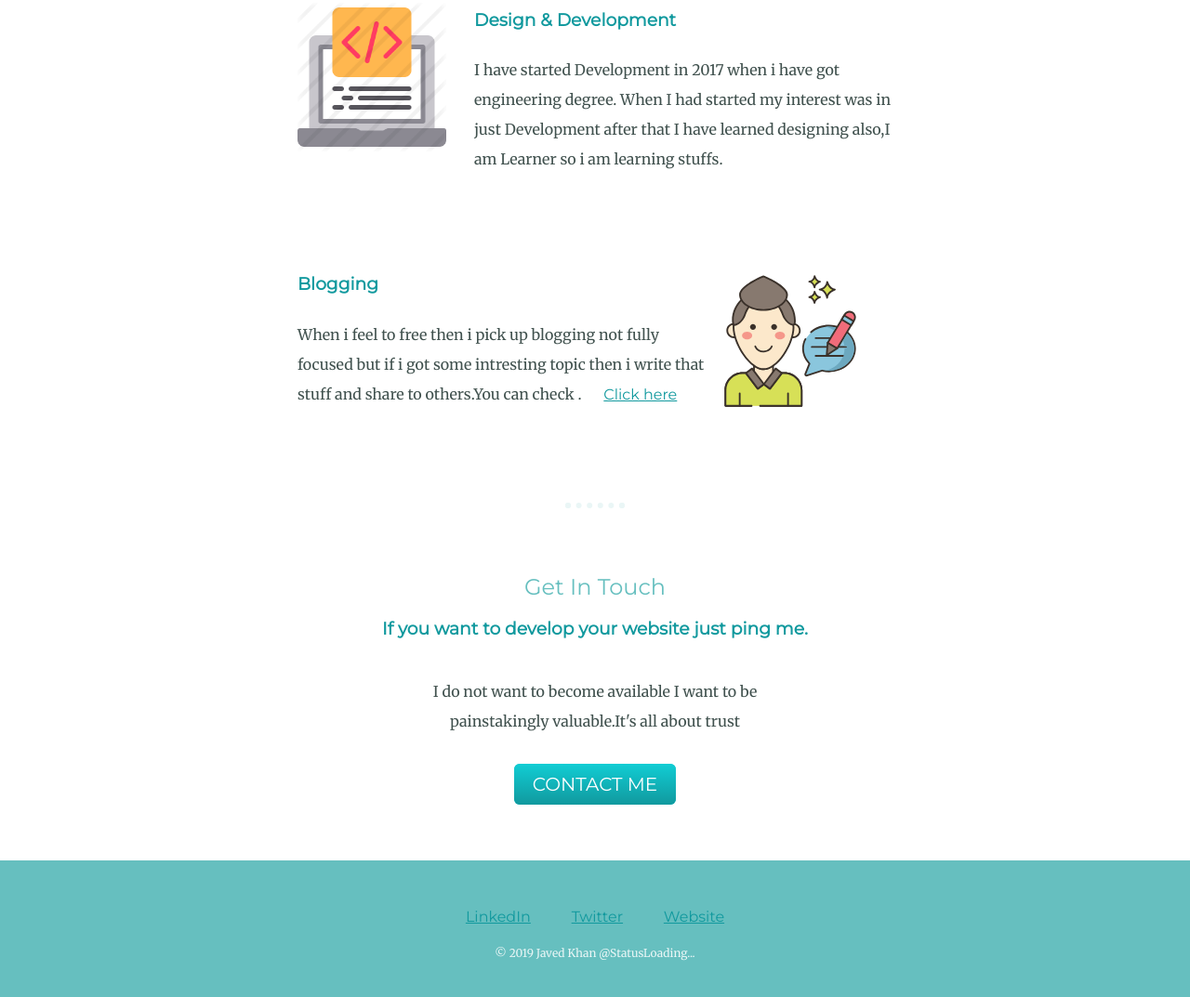
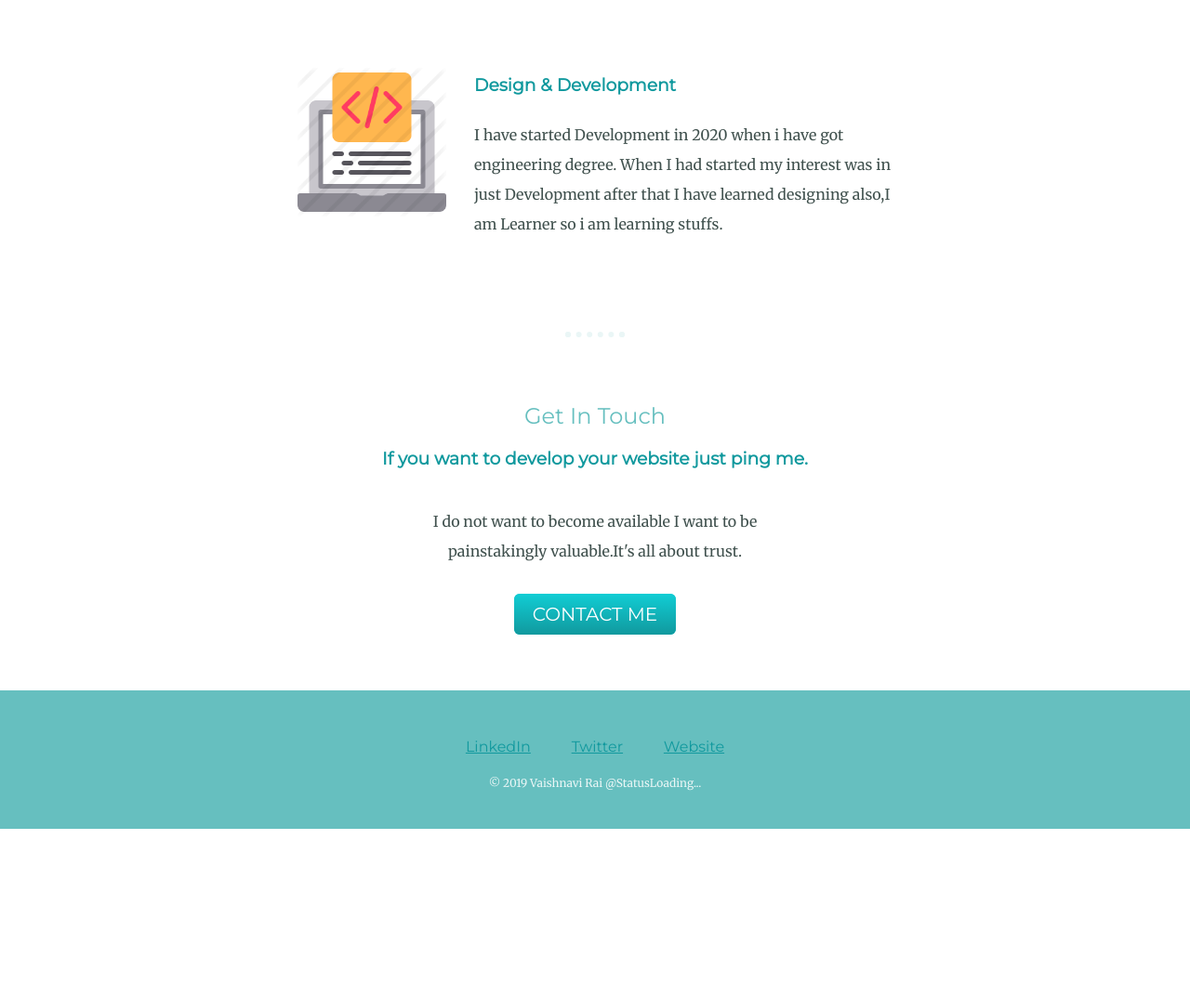
Before and after one commit to javedkhan-cyber/javedpersonal, a plain HTML site: page mysite/index.html in a window 1280 px wide. Shown: the part 1421-2494 px from the top of the page at 93% size. After the commit the page ends 2313 px from the top, so only its background shows below. Drawn offline with Linux system fonts and the light colour scheme.

Commit message:
first commit

```diff
--- a/mysite/index.html
+++ b/mysite/index.html
@@ -2,14 +2,14 @@
 <html lang="en" dir="ltr">
   <head>
     <meta charset="utf-8">
-    <title>javed khan</title>
+    <title>Vaishnavi Rai</title>
     <link rel="stylesheet" href="css/style.css">
 <link href="https://fonts.googleapis.com/css?family=Merriweather|Montserrat|Sacramento&display=swap" rel="stylesheet">
   </head>
   <body>
 <div class="top-container">
-  <img class="top-cloud" src="images/mobile.svg" alt=""><span>+91-8896740084</span>
-  <h1> I'm Javed Khan</h1>
+  <img class="top-cloud" src="images/mobile.svg" alt=""><span>+91-7355645891</span>
+  <h1> I'm Vaishnavi Rai</h1>
   <h3>a Developer</h3>
 <img src="images/land.svg" alt="">
 
@@ -26,20 +26,16 @@
     <div class="skill-row">
       <img class="skill-image" src="images/skill.png" alt="">
       <h3>Design & Development</h3>
-      <p>I have started Development in 2017 when i have got engineering degree. When I had started my interest was in just Development after that I have learned designing also,I am Learner so i am learning stuffs.</p>
+      <p>I have started Development in 2020 when i have got engineering degree. When I had started my interest was in just Development after that I have learned designing also,I am Learner so i am learning stuffs.</p>
     </div>
-    <div class="skill-row">
-      <img class="blogger" src="images/blogger.svg" alt="">
-      <h3>Blogging</h3>
-      <p>When i feel to free then i pick up blogging not fully focused but if i got some intresting topic then i write that stuff and share to others.You can check .  <a href="https://techjblog.blogspot.com">Click here</a></p>
-    </div>
+
   </div>
   <hr>
   <div class="contact-me">
     <h2>Get In Touch</h2>
     <h3>If you want to develop your website just ping me.</h3>
-    <p class="msg">I do not want to become available I want to be painstakingly valuable.It's all about trust</p>
-    <a class="btn" href="mailto:javedkhan1802@email.com">CONTACT ME</a>
+    <p class="msg">I do not want to become available I want to be painstakingly valuable.It's all about trust.</p>
+    <a class="btn" href="mailto:vaishnavirai656m@gmail.com">CONTACT ME</a>
 
   </div>
 </div>
@@ -49,7 +45,7 @@
   <a class="footer-link" href="https://www.linkedin.com/">LinkedIn</a>
   <a class="footer-link" href="https://twitter.com/">Twitter</a>
   <a class="footer-link" href="https://www.appbrewery.co/">Website</a>
-  <p class="copy">© 2019 Javed Khan @StatusLoading...</p>
+  <p class="copy">© 2019 Vaishnavi Rai @StatusLoading...</p>
 </div>
 
   </body>
```
